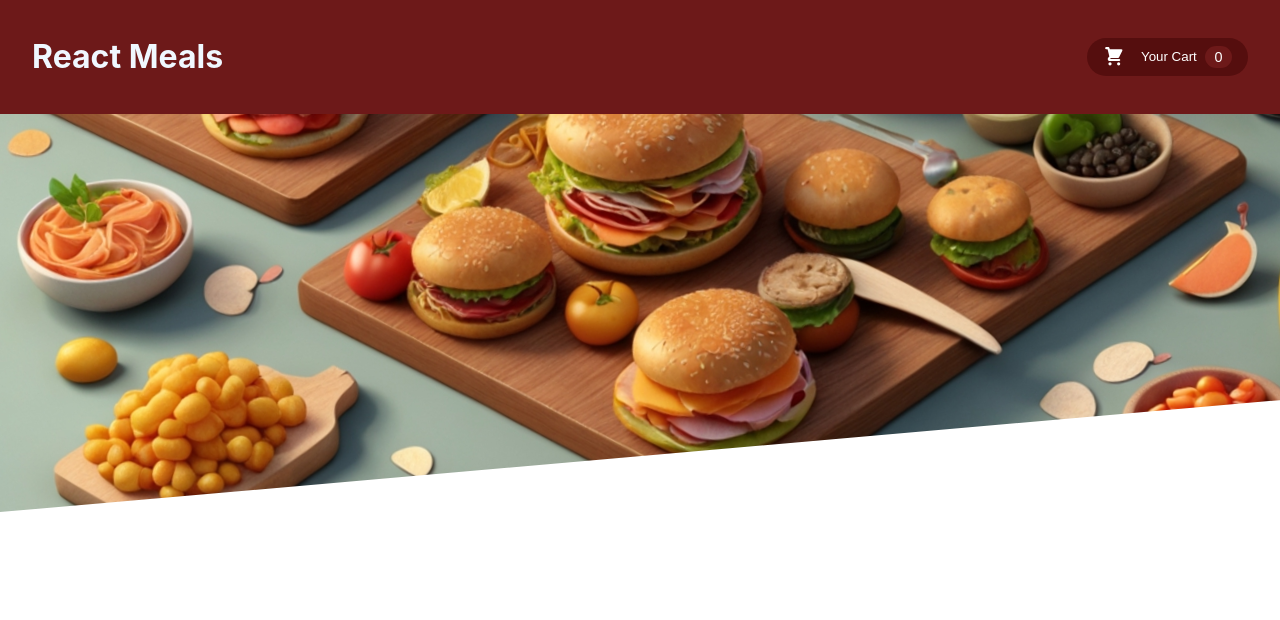
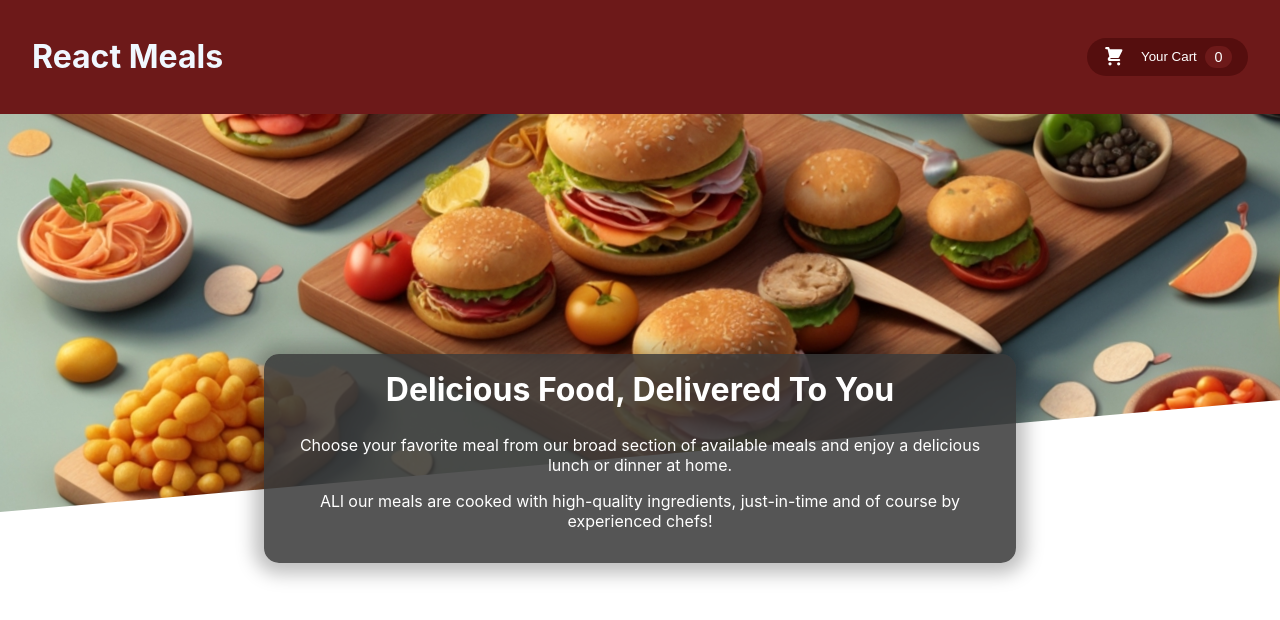
Before and after one commit to Dashy-15/food_order_app, a React (Create React App) app: page / in a window 1280 px wide. Shown: the top 620 px of the page. Built offline with nearby package versions, Linux system fonts and the light colour scheme.

Commit message:
Second Commit

```diff
--- a/src/App.js
+++ b/src/App.js
@@ -1,11 +1,16 @@
+import { Fragment } from "react";
 import LayerHeader from "./components/Layers/LayerHeader";
+import Meals from "./components/Meals/Meals";
 
 
 function App() {
   return (
-    <div>
+    <Fragment>
       <LayerHeader />
-    </div>
+      <main>
+        <Meals />
+      </main>
+    </Fragment>
   );
 }
 
--- /dev/null
+++ b/src/components/Meals/MealSummary.css
@@ -0,0 +1,18 @@
+.summary {
+    text-align: center;
+    max-width: 45rem;
+    width: 90%;
+    margin: auto;
+    margin-top: -10rem;
+    position: relative;
+    background-color: #383838d9;
+    color: white;
+    border-radius: 15px;
+    padding: 1rem;
+    box-shadow: 0 1px 18px 10px rgba(0, 0, 0, 0.25);
+}
+
+.summary h2 {
+    font-size: 2rem;
+    margin-top: 0;
+  }
--- /dev/null
+++ b/src/components/Meals/MealSummary.js
@@ -0,0 +1,13 @@
+import "./MealSummary.css"
+
+const MealSummary = () => {
+    return (
+        <section className="summary">
+            <h2>Delicious Food, Delivered To You</h2>
+            <p>Choose your favorite meal from our broad section of available meals and enjoy a delicious lunch or dinner at home.</p>
+            <p>ALl our meals are cooked with high-quality ingredients, just-in-time and of course by experienced chefs!</p>
+        </section>
+    )
+}
+
+export default MealSummary;
--- /dev/null
+++ b/src/components/Meals/Meals.js
@@ -0,0 +1,12 @@
+import { Fragment } from "react"
+import MealSummary from "./MealSummary"
+
+const Meals = () => {
+    return (
+        <Fragment>
+            <MealSummary />
+        </Fragment>
+    )
+}
+
+export default Meals;
```
Also changed, not shown: src/components/Layers/LayerHeader.css (line endings or trailing spaces).
